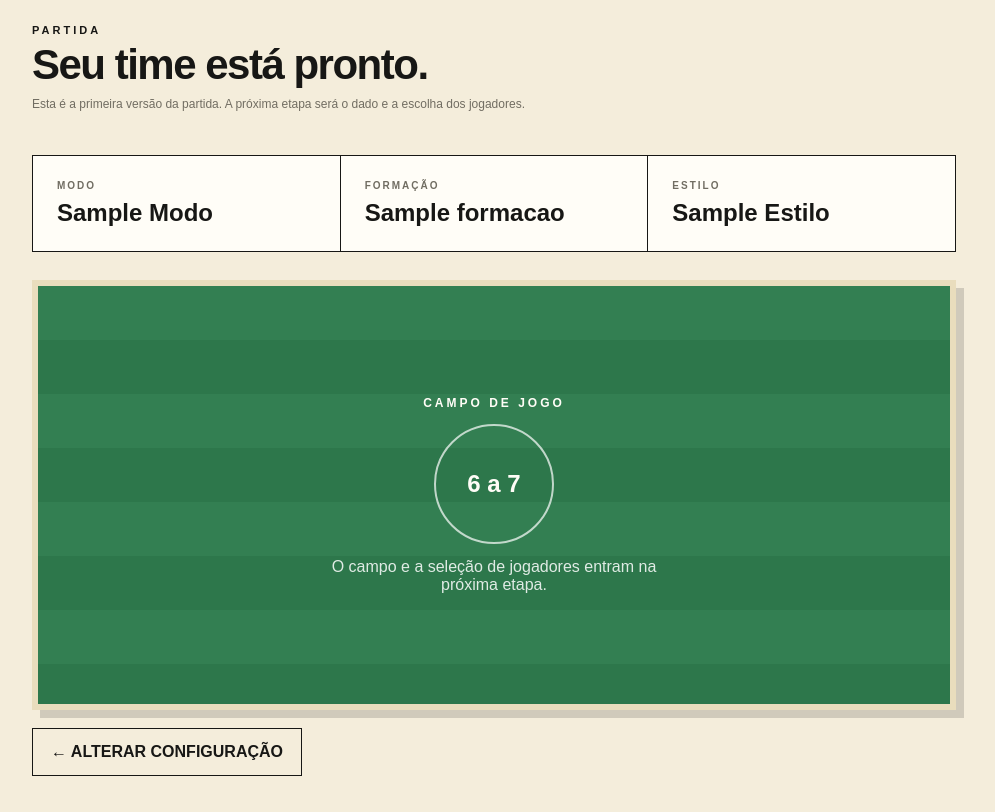
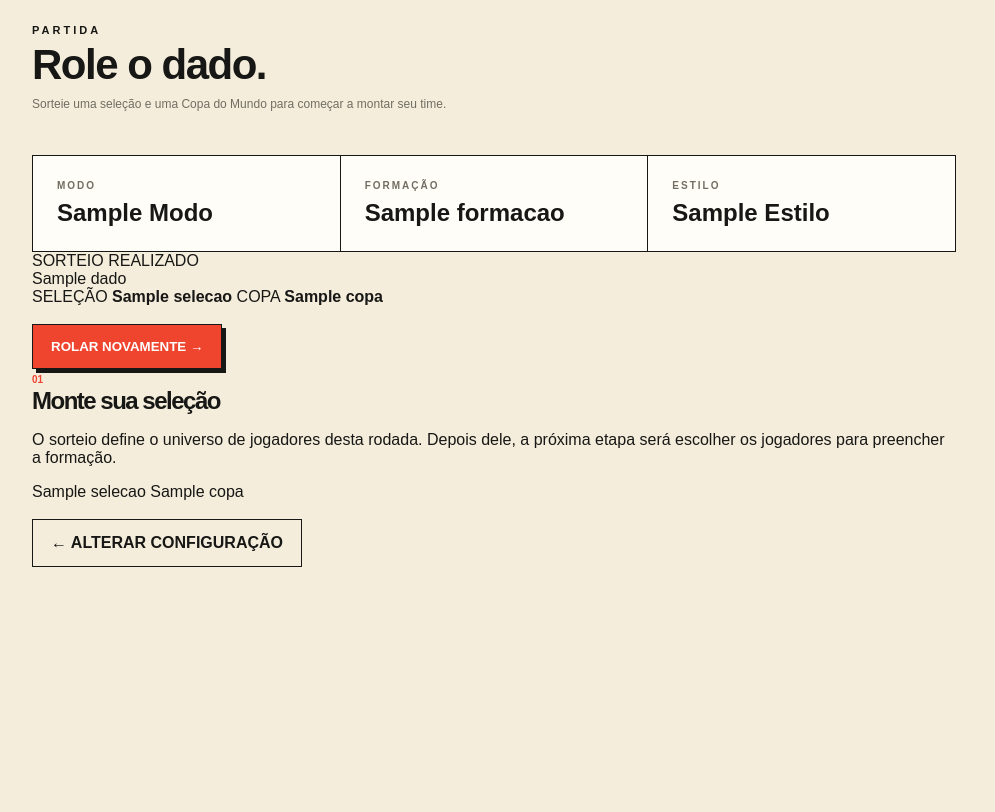
Before and after one commit to trupe-HyZs/6-a-7, a Flask app: template templates/partida.html in a window 1280 px wide. Shown: the part 56-868 px from the top of the page, without its empty margins (146-1141 px from the left). After the commit the page ends 623 px from the top, so only its background shows below. Run offline with Flask 3, Linux system fonts and the light colour scheme; the template is opened without the code that fills it: most values are stand-ins (such as "Sample title", 1, 10 or a date in 2020).

Commit message:
feat: cria tela de sorteio da partida

```diff
--- a/templates/partida.html
+++ b/templates/partida.html
@@ -12,10 +12,10 @@
     <a class="logout" href="{{ url_for('logout') }}">SAIR</a>
   </header>
 
-  <main class="game-shell">
+  <main class="game-shell match-shell">
     <p class="eyebrow">PARTIDA</p>
-    <h1>Seu time está pronto.</h1>
-    <p class="subtitle">Esta é a primeira versão da partida. A próxima etapa será o dado e a escolha dos jogadores.</p>
+    <h1>Role o dado.</h1>
+    <p class="subtitle">Sorteie uma seleção e uma Copa do Mundo para começar a montar seu time.</p>
 
     <section class="match-preview">
       <div>
@@ -32,10 +32,43 @@
       </div>
     </section>
 
-    <section class="field-placeholder">
-      <div class="field-title">CAMPO DE JOGO</div>
-      <div class="field-circle">6 a 7</div>
-      <p>O campo e a seleção de jogadores entram na próxima etapa.</p>
+    <section class="draw-layout">
+      <div class="draw-card">
+        {% if sorteio %}
+          <div class="draw-result-label">SORTEIO REALIZADO</div>
+          <div class="dice-face">{{ sorteio.dado }}</div>
+          <div class="draw-result">
+            <span>SELEÇÃO</span>
+            <strong>{{ sorteio.selecao }}</strong>
+            <span>COPA</span>
+            <strong>{{ sorteio.copa }}</strong>
+          </div>
+        {% else %}
+          <div class="draw-empty">
+            <div class="dice-face">?</div>
+            <h2>Pronto para sortear?</h2>
+            <p>Role o dado para descobrir a seleção e a Copa que vão entrar nesta rodada.</p>
+          </div>
+        {% endif %}
+
+        <form method="post">
+          <button class="primary-button roll-button" type="submit">
+            {% if sorteio %}ROLAR NOVAMENTE{% else %}ROLAR O DADO{% endif %} →
+          </button>
+        </form>
+      </div>
+
+      <div class="draw-info">
+        <span class="setup-number">01</span>
+        <h2>Monte sua seleção</h2>
+        <p>O sorteio define o universo de jogadores desta rodada. Depois dele, a próxima etapa será escolher os jogadores para preencher a formação.</p>
+        {% if sorteio %}
+          <div class="selected-universe">
+            <span>{{ sorteio.selecao }}</span>
+            <span>{{ sorteio.copa }}</span>
+          </div>
+        {% endif %}
+      </div>
     </section>
 
     <a class="secondary-button mode-link" href="{{ url_for('desafio') }}">← ALTERAR CONFIGURAÇÃO</a>
```
